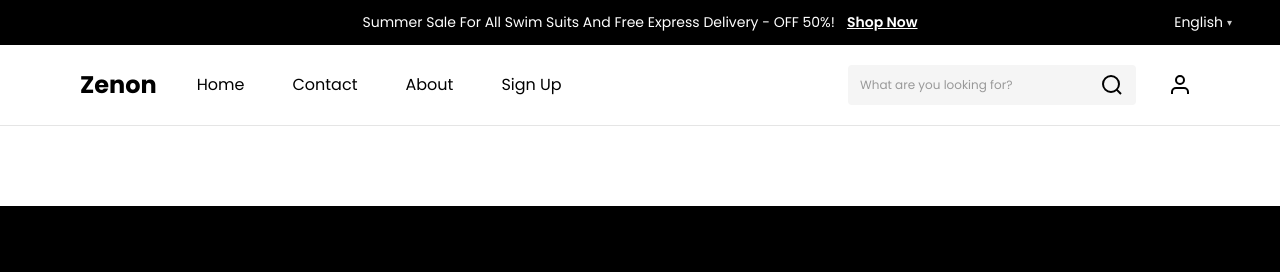
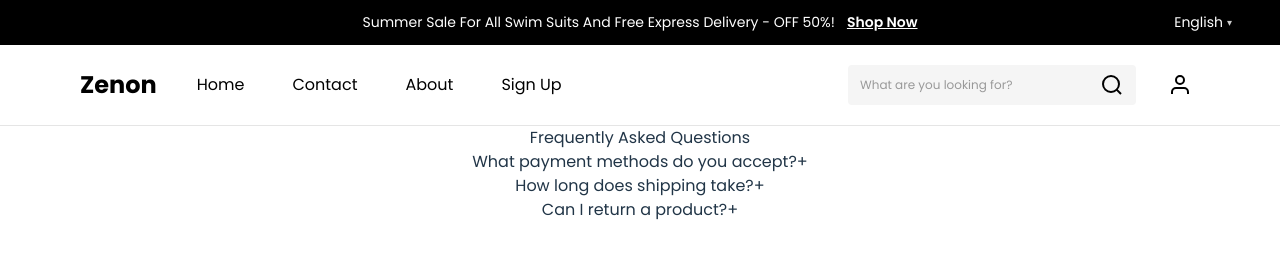
Before and after one commit to Abdo0oAdel/ecomm, a React (Vite) app: page /faq in a window 1280 px wide. Shown: the top 272 px of the page. Built offline with nearby package versions, Linux system fonts and the light colour scheme; no server answers.

Commit message:
Create FAQ.jsx Component

```diff
--- a/src/pages/Public/FAQ/FAQ.jsx
+++ b/src/pages/Public/FAQ/FAQ.jsx
@@ -1,11 +1,46 @@
-import React from 'react';
-import styles from './FAQ.module.css';
+import { useState } from "react";
+import styles from "./FAQ.module.css";
 
-const FAQ = () => {
+const faqs = [
+    {
+        question: "What payment methods do you accept?",
+        answer: "We accept Visa, MasterCard, PayPal, and Apple Pay for secure and easy transactions.",
+    },
+    {
+        question: "How long does shipping take?",
+        answer: "Shipping usually takes 3–5 business days depending on your location.",
+    },
+    {
+        question: "Can I return a product?",
+        answer: "Yes! We offer a 30-day return policy for all unused items in their original packaging.",
+    },
+];
+
+function FAQ() {
+    const [openIndex, setOpenIndex] = useState(null);
+
+    const toggleFAQ = (index) => {
+        setOpenIndex(openIndex === index ? null : index);
+    };
+
     return (
-        <>
-        </>
-    )
+        <section className={styles.container}>
+            <h2 className={styles.title}>Frequently Asked Questions</h2>
+            <div className={styles.list}>
+                {faqs.map((faq, index) => (
+                    <div key={index} className={styles.item}>
+                        <button
+                            className={styles.question}
+                            onClick={() => toggleFAQ(index)}>
+                            <span>{faq.question}</span>
+                            <span className={styles.icon}>{openIndex === index ? "−" : "+"}</span>
+                        </button>
+                        {openIndex === index && (<div className={styles.answer}>{faq.answer}</div>)}
+                    </div>
+                ))}
+            </div>
+        </section>
+    );
 }
 
 export default FAQ;
```
